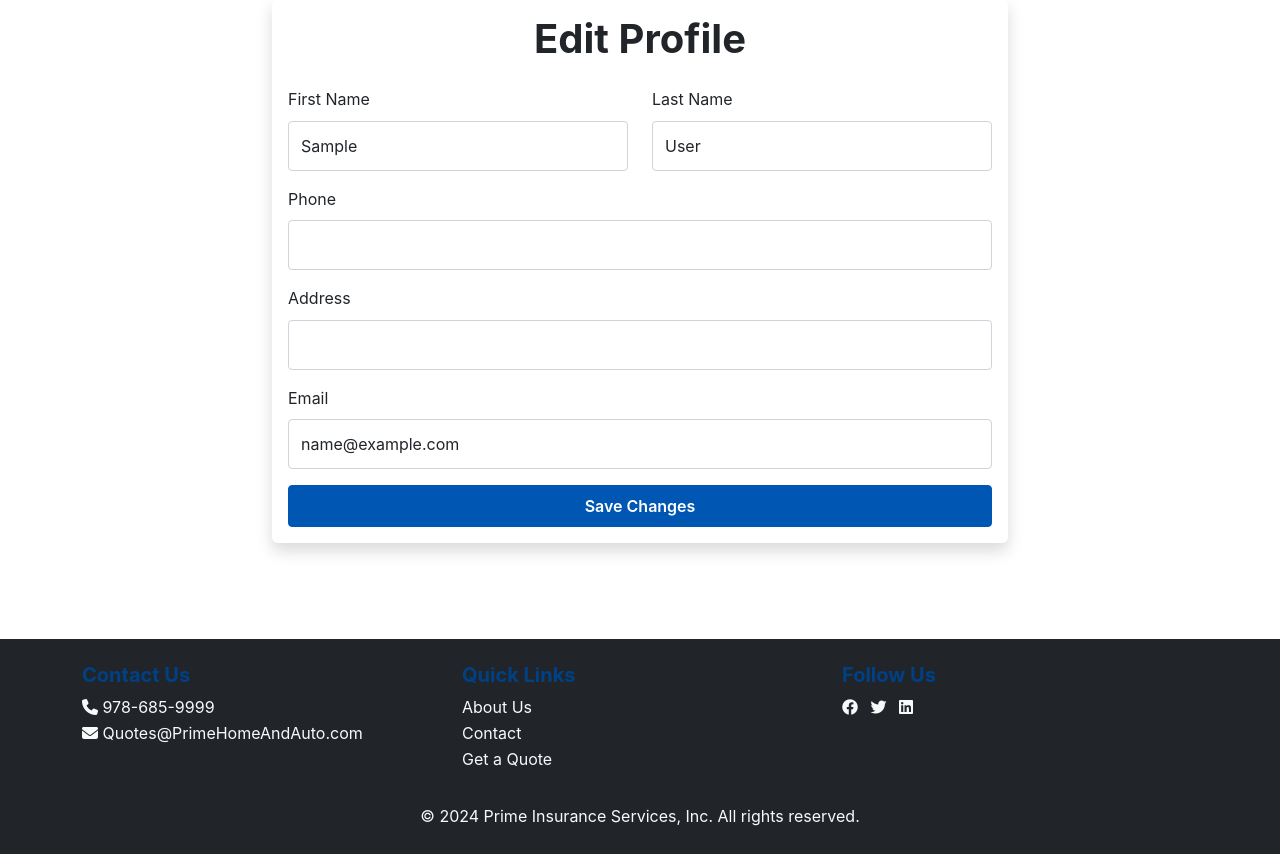
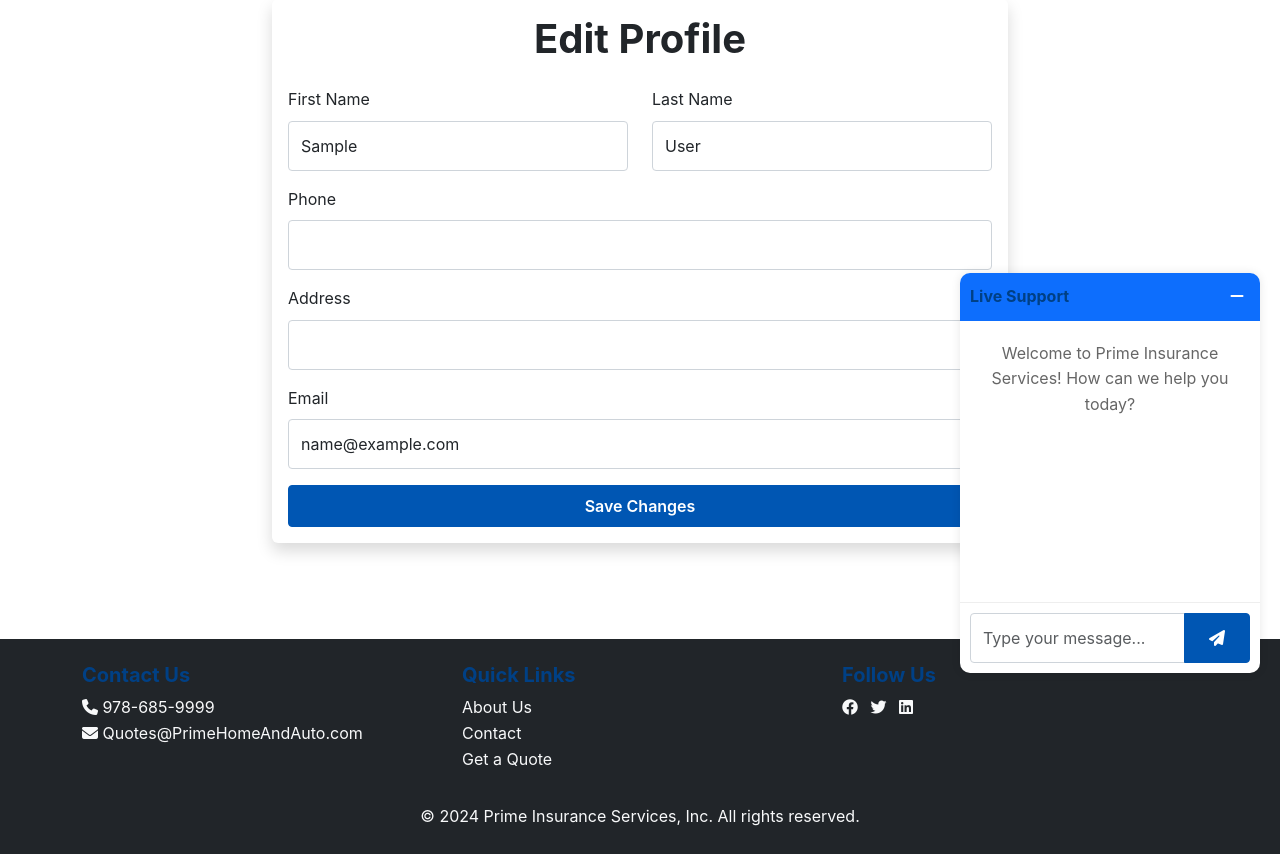
Before and after one commit to ccandelora/SEOPerfection, a Flask app: page /profile/edit in a window 1280 px wide. Shown: the part 107-961 px from the top of the page. Run offline with Flask 3, Linux system fonts and the light colour scheme; the visitor is signed in with stand-in values (Sample User, id 1).

Commit message:
Agent query: Is the chat widget visible in the bottom right corner and can you send messages?
Add real-time chat functionality using Flask-SocketIO.

Screenshot: https://storage.googleapis.com/screenshot-production-us-central1/8837a8ce-5c91-4b82-a5a9-dc91a1823feb/e840c225-fd9e-44df-8e14-eee3a4f113b9.jpg

```diff
--- a/app.py
+++ b/app.py
@@ -1,9 +1,11 @@
 import os
-from flask import Flask, render_template, request, flash, redirect, url_for
+from flask import Flask, render_template, request, flash, redirect, url_for, jsonify
 from flask_login import LoginManager, login_user, logout_user, login_required, current_user
 import logging
 from forms import ContactForm, QuoteForm, LoginForm, RegistrationForm, EditProfileForm
 from urllib.parse import urlparse
+from flask_socketio import SocketIO, emit
+from datetime import datetime
 
 # Set up logging
 logging.basicConfig(level=logging.DEBUG)
@@ -11,6 +13,7 @@ logging.basicConfig(level=logging.DEBUG)
 from database import db
 
 app = Flask(__name__)
+socketio = SocketIO(app, cors_allowed_origins="*")
 
 # Configuration
 app.secret_key = os.environ.get("FLASK_SECRET_KEY") or "prime-insurance-secret-key"
@@ -166,6 +169,63 @@ def page_not_found(e):
 def internal_server_error(e):
     return render_template('500.html'), 500
 
+@socketio.on('connect')
+def handle_connect():
+    emit('response', {'data': 'Connected to chat server'})
+
+@socketio.on('send_message')
+def handle_message(data):
+    if current_user.is_authenticated:
+        message = models.ChatMessage(
+            user_id=current_user.id,
+            content=data['message'],
+            chat_session=data.get('session_id', 'default'),
+            is_user_message=True
+        )
+        db.session.add(message)
+        db.session.commit()
+
+        # Emit the message to the client
+        emit('new_message', {
+            'message': message.content,
+            'timestamp': message.created_at.strftime('%H:%M'),
+            'is_user': True
+        }, broadcast=True)
+
+        # Simulate support response after a brief delay
+        socketio.sleep(1)
+        support_message = "Thank you for your message. A support representative will be with you shortly."
+        support_chat = models.ChatMessage(
+            user_id=current_user.id,
+            content=support_message,
+            chat_session=data.get('session_id', 'default'),
+            is_user_message=False
+        )
+        db.session.add(support_chat)
+        db.session.commit()
+
+        emit('new_message', {
+            'message': support_message,
+            'timestamp': datetime.utcnow().strftime('%H:%M'),
+            'is_user': False
+        }, broadcast=True)
+
+@app.route('/chat/history')
+@login_required
+def chat_history():
+    messages = models.ChatMessage.query.filter_by(
+        user_id=current_user.id
+    ).order_by(models.ChatMessage.created_at.desc()).limit(50).all()
+
+    return jsonify([{
+        'content': msg.content,
+        'timestamp': msg.created_at.strftime('%H:%M'),
+        'is_user': msg.is_user_message
+    } for msg in messages])
+
 with app.app_context():
     import models
     db.create_all()
+
+if __name__ == '__main__':
+    socketio.run(app, host='0.0.0.0', port=5000, debug=True)
--- a/pyproject.toml
+++ b/pyproject.toml
@@ -14,4 +14,5 @@ dependencies = [
     "wtforms>=3.2.1",
     "flask-login>=0.6.3",
     "werkzeug>=3.1.3",
+    "flask-socketio>=5.5.0",
 ]
--- a/static/js/main.js
+++ b/static/js/main.js
@@ -120,3 +120,80 @@ document.addEventListener('DOMContentLoaded', function() {
         });
     }
 });
+// Chat Widget functionality
+let socket = io();
+let chatWidget = document.getElementById('chatWidget');
+let chatMessages = document.getElementById('chatMessages');
+let messageInput = document.getElementById('messageInput');
+
+// Socket connection handling
+socket.on('connect', () => {
+    console.log('Connected to chat server');
+});
+
+socket.on('response', (data) => {
+    console.log('Server response:', data);
+});
+
+socket.on('new_message', (data) => {
+    appendMessage(data.message, data.timestamp, data.is_user);
+});
+
+// Chat message handling
+function appendMessage(message, timestamp, isUser) {
+    const messageDiv = document.createElement('div');
+    messageDiv.className = `chat-message ${isUser ? 'user-message' : 'support-message'}`;
+    messageDiv.innerHTML = `
+        <div class="message-content">${message}</div>
+        <small class="message-time">${timestamp}</small>
+    `;
+    chatMessages.appendChild(messageDiv);
+    chatMessages.scrollTop = chatMessages.scrollHeight;
+}
+
+// Form submission handling
+function sendMessage(event) {
+    event.preventDefault();
+    const message = messageInput.value.trim();
+
+    if (message) {
+        socket.emit('send_message', {
+            message: message,
+            session_id: 'default'
+        });
+        messageInput.value = '';
+    }
+}
+
+// Chat widget visibility toggle
+function toggleChat() {
+    const messagesDiv = document.getElementById('chatMessages');
+    const inputDiv = document.querySelector('.chat-input');
+
+    if (messagesDiv.style.display === 'none') {
+        messagesDiv.style.display = 'flex';
+        inputDiv.style.display = 'block';
+    } else {
+        messagesDiv.style.display = 'none';
+        inputDiv.style.display = 'none';
+    }
+}
+
+// Load chat history when logged in
+function loadChatHistory() {
+    fetch('/chat/history')
+        .then(response => response.json())
+        .then(messages => {
+            messages.reverse().forEach(msg => {
+                appendMessage(msg.content, msg.timestamp, msg.is_user);
+            });
+        })
+        .catch(error => console.error('Error loading chat history:', error));
+}
+
+// Load chat history if user is logged in
+document.addEventListener('DOMContentLoaded', function() {
+    if (document.querySelector('.nav-link.text-light[href="/profile"]')) {
+        loadChatHistory();
+    }
+});
--- a/templates/base.html
+++ b/templates/base.html
@@ -136,7 +136,122 @@
 
     <!-- Bootstrap Bundle with Popper -->
     <script src="https://cdn.jsdelivr.net/npm/bootstrap@5.3.0/dist/js/bootstrap.bundle.min.js"></script>
+
+    <!-- Chat Widget -->
+    <div class="chat-widget" id="chatWidget">
+        <div class="chat-header">
+            <h3>Live Support</h3>
+            <button class="chat-minimize" aria-label="Minimize chat" onclick="toggleChat()">
+                <i class="fas fa-minus"></i>
+            </button>
+        </div>
+        <div class="chat-messages" id="chatMessages">
+            <div class="welcome-message">
+                <p>Welcome to Prime Insurance Services! How can we help you today?</p>
+            </div>
+        </div>
+        <div class="chat-input">
+            <form id="chatForm" onsubmit="sendMessage(event)">
+                <div class="input-group">
+                    <input type="text"
+                           id="messageInput"
+                           class="form-control"
+                           placeholder="Type your message..."
+                           aria-label="Chat message">
+                    <button class="btn btn-primary" type="submit">
+                        <i class="fas fa-paper-plane"></i>
+                    </button>
+                </div>
+            </form>
+        </div>
+    </div>
+
     <!-- Custom JavaScript -->
     <script src="{{ url_for('static', filename='js/main.js') }}"></script>
+
+    <style>
+    .chat-widget {
+        position: fixed;
+        bottom: 20px;
+        right: 20px;
+        width: 300px;
+        height: 400px;
+        background: white;
+        border-radius: 10px;
+        box-shadow: 0 0 10px rgba(0,0,0,0.1);
+        display: flex;
+        flex-direction: column;
+        z-index: 1000;
+    }
+
+    .chat-header {
+        padding: 10px;
+        background: var(--bs-primary);
+        color: white;
+        border-radius: 10px 10px 0 0;
+        display: flex;
+        justify-content: space-between;
+        align-items: center;
+    }
+
+    .chat-header h3 {
+        margin: 0;
+        font-size: 1rem;
+    }
+
+    .chat-minimize {
+        background: none;
+        border: none;
+        color: white;
+        cursor: pointer;
+    }
+
+    .chat-messages {
+        flex-grow: 1;
+        overflow-y: auto;
+        padding: 10px;
+        display: flex;
+        flex-direction: column;
+    }
+
+    .chat-message {
+        margin: 5px 0;
+        padding: 8px 12px;
+        border-radius: 15px;
+        max-width: 80%;
+    }
+
+    .user-message {
+        background: var(--bs-primary);
+        color: white;
+        align-self: flex-end;
+    }
+
+    .support-message {
+        background: #f1f1f1;
+        align-self: flex-start;
+    }
+
+    .chat-input {
+        padding: 10px;
+        border-top: 1px solid #eee;
+    }
+
+    .welcome-message {
+        text-align: center;
+        padding: 10px;
+        color: #666;
+    }
+
+    @media (max-width: 576px) {
+        .chat-widget {
+            width: 100%;
+            height: 100%;
+            bottom: 0;
+            right: 0;
+            border-radius: 0;
+        }
+    }
+    </style>
 </body>
 </html>
```
Also changed, not shown: models.py (+11 -0 lines), 1 other file.
